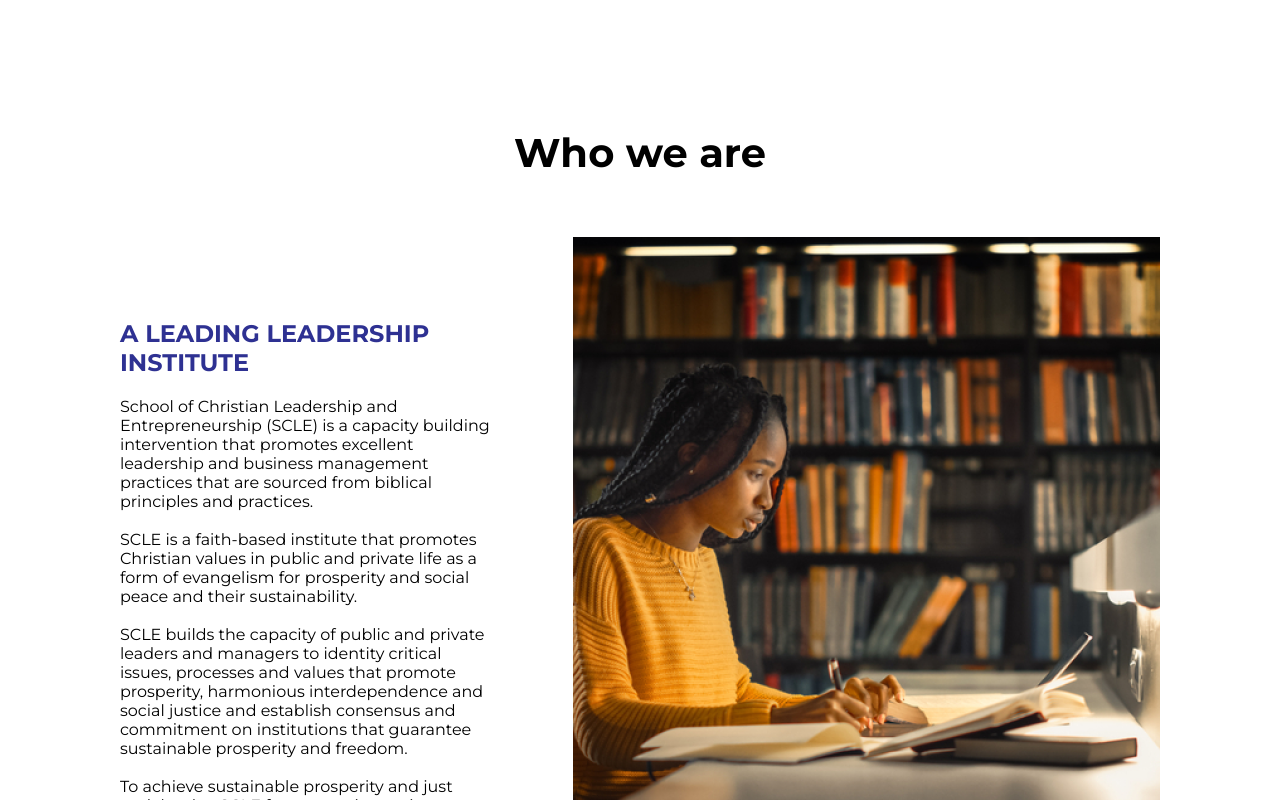
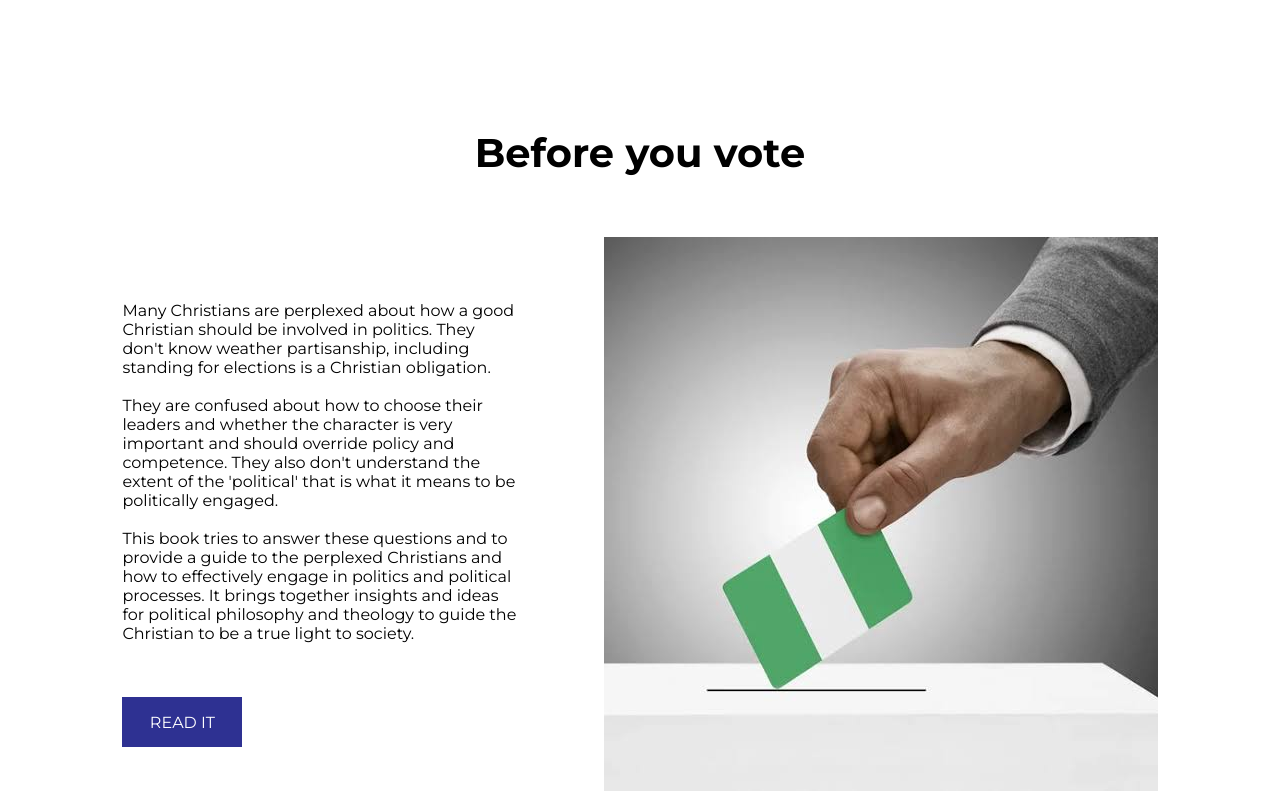
Before and after one commit to inedjosh/scle, a Next.js app: page / in a window 1280 px wide. Shown: the part 1020-1820 px from the top of the page. Built offline with nearby package versions, Linux system fonts and the light colour scheme.

Commit message:
added book

```diff
--- a/pages/index.js
+++ b/pages/index.js
@@ -1,26 +1,16 @@
 import Head from "next/head";
 import Image from "next/image";
 import styles from "../styles/Home.module.css";
-import logo from "./../images/MAIN-LOGO.png";
 import lady from "./../images/lady.png";
+import election from "./../images/election.jpeg";
 import background from "./../images/new-hero.jpg";
-import Link from "next/link";
-import course from "./../images/friends-image.jpg";
-import community from "./../images/community.png";
 import Header from "./../components/Header";
 import backgroundTestimony from "./../images/backgroundTestimony.png";
 import image1 from "./../images/image1.png";
-import image2 from "./../images/image2.png";
-import image3 from "./../images/image3.png";
 import contact from "./../images/contact-home.png";
-import alumni from "./../images/alumni.png";
 import Footer from "./../components/Footer";
-import { HiOutlineAcademicCap } from "react-icons/hi";
-import { AiOutlineCalendar } from "react-icons/ai";
-import { IoIosPeople } from "react-icons/io";
-import homeImage1 from "./../images/home-img1.png";
-import homeImage2 from "./../images/home-img2.png";
-import homeImage3 from "./../images/homeimg-3.png";
+import Link from "next/link";
+import { useRouter } from "next/router";
 
 export default function Home() {
   return (
@@ -48,12 +38,43 @@ export default function Home() {
         </div>
       </div>
 
-      {/* <div className={styles.subHero}>
-       <h4 className={styles.subHeroHeadingText}>charles darwin</h4>
-       <p className={styles.subHeroParagraph}>
-         Lorem ipsum dolor sit amet, consectetur adipiscing elit. Facilisi neque pulvinar erat amet porttitor amet, blandit vulputate. Sed adipiscing dignissim placerat
-       </p>
-       </div> */}
+      <div className={styles.whoWeAre} id="before_you_vote">
+        <h1 className={styles.mainHeading}>Before you vote </h1>
+
+        <div className={styles.flexDiv}>
+          <div className={styles.textDiv}>
+            {/* <h2 className={styles.subHeading}>
+              A leading leadership institute
+            </h2> */}
+            <p className={styles.subHeadingText}>
+              Many Christians are perplexed about how a good Christian should be
+              involved in politics. They don't know weather partisanship,
+              including standing for elections is a Christian obligation.
+              <br />
+              <br /> They are confused about how to choose their leaders and
+              whether the character is very important and should override policy
+              and competence. They also don't understand the extent of the
+              'political' that is what it means to be politically engaged.{" "}
+              <br />
+              <br /> This book tries to answer these questions and to provide a
+              guide to the perplexed Christians and how to effectively engage in
+              politics and political processes. It brings together insights and
+              ideas for political philosophy and theology to guide the Christian
+              to be a true light to society.
+            </p>
+            <br />
+            <br />
+            <div className={styles.btnDiv}>
+              <Link href="https://drive.google.com/file/d/1V926Sc4S98QsdXwcEWkkeS8SercXMPZ2/view?usp=share_link">
+                <a target="_blank"> READ IT</a>
+              </Link>
+            </div>
+          </div>
+          <div className={styles.whoWeAreImageDiv}>
+            <Image src={election} className={styles.divImageMain} alt="image" />
+          </div>
+        </div>
+      </div>
       <div className={styles.whoWeAre}>
         <h1 className={styles.mainHeading}>Who we are </h1>
 
--- a/styles/Home.module.css
+++ b/styles/Home.module.css
@@ -11,6 +11,8 @@
   z-index: 30;
   height: 90px;
 }
+
+
 .whiteBck {
   display: flex;
   justify-content: space-between;
@@ -795,7 +797,7 @@
     margin-top: -5px;
   }
   .textDiv {
-    margin-top: -50px;
+    margin-top: 0px;
   }
   .divImageMain {
     height: 100px;
```
Also changed, not shown: images/election.jpeg (added).
